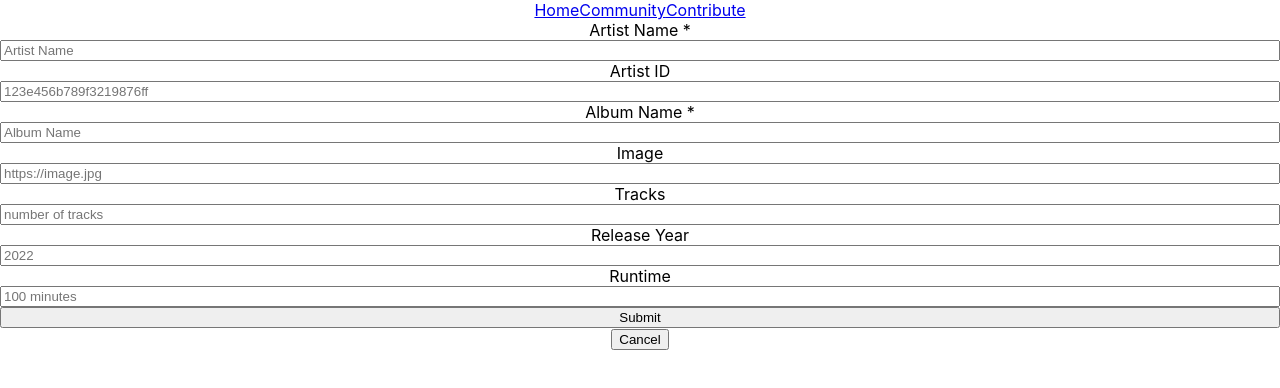
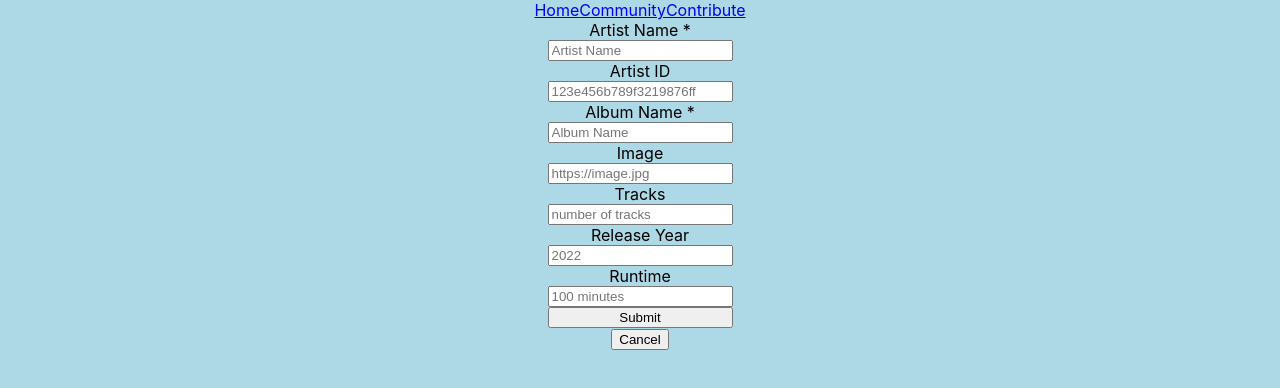
Before and after one commit to JohnsHarrison/Perscholas-final, a React (Create React App) app in the folder client/: page /community/album/1/edit in a window 1280 px wide. Shown: the top 388 px of the page. Built offline with nearby package versions, Linux system fonts and the light colour scheme; no server answers.

Commit message:
rough styles

```diff
--- a/client/src/App.css
+++ b/client/src/App.css
@@ -1,24 +1,47 @@
 .App {
   text-align: center;
+  height: 100vh;
+  width: 100%;
+  background-color: lightblue;
 }
 
 .CommunityCard{
   margin: 5px;
 }
 
+.Community{
+  background-color: lightblue;
+  padding: 10px;
+}
+.Song{
+  margin-bottom: 5px;
+}
+
+.EditCard{
+  margin:auto
+}
+
 .CommunityCardContainer{
   display: flex;
   justify-content: space-evenly;
-  flex-wrap: wr
-  ap;
 }
 
 form{
   display: flex;
   flex-direction: column;
+  margin: auto;
 }
 
 .Contribute{
   display:flex;
   justify-content:space-evenly;
 }
+
+.EditForm{
+  width: 50%;
+}
+
+.EditPage{
+  display: flex;
+  flex-direction: column;
+}
```
